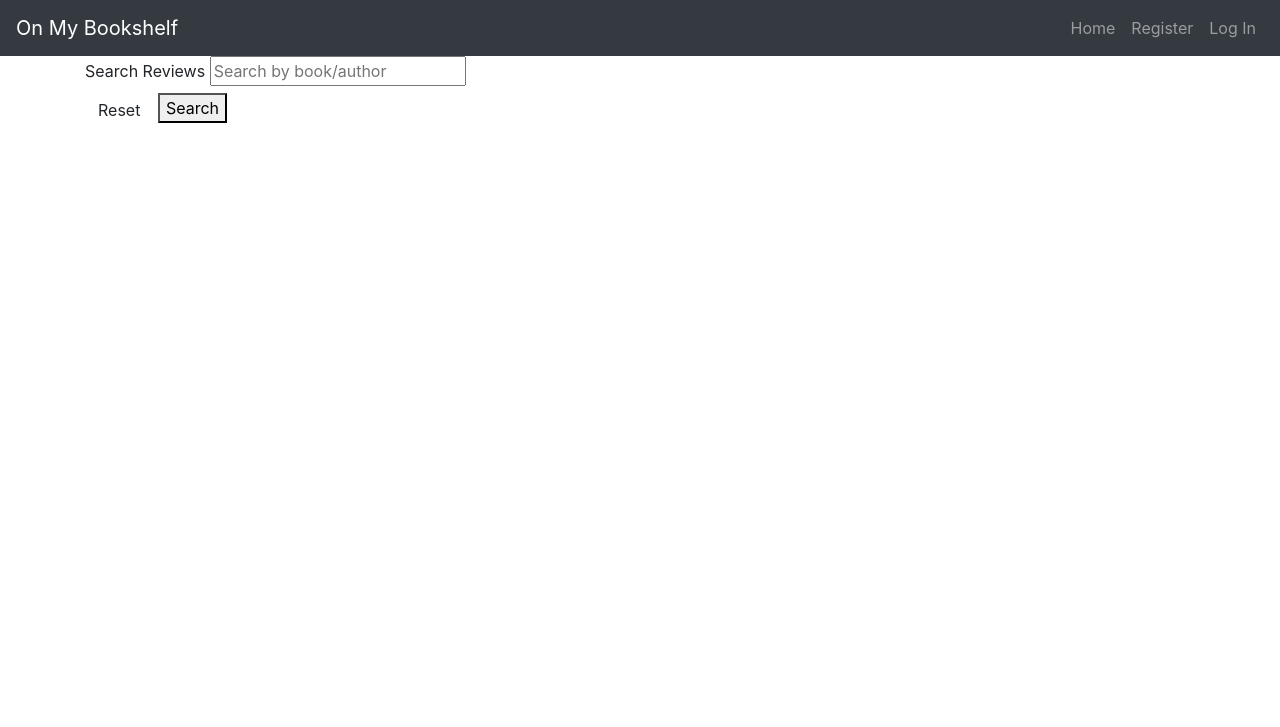
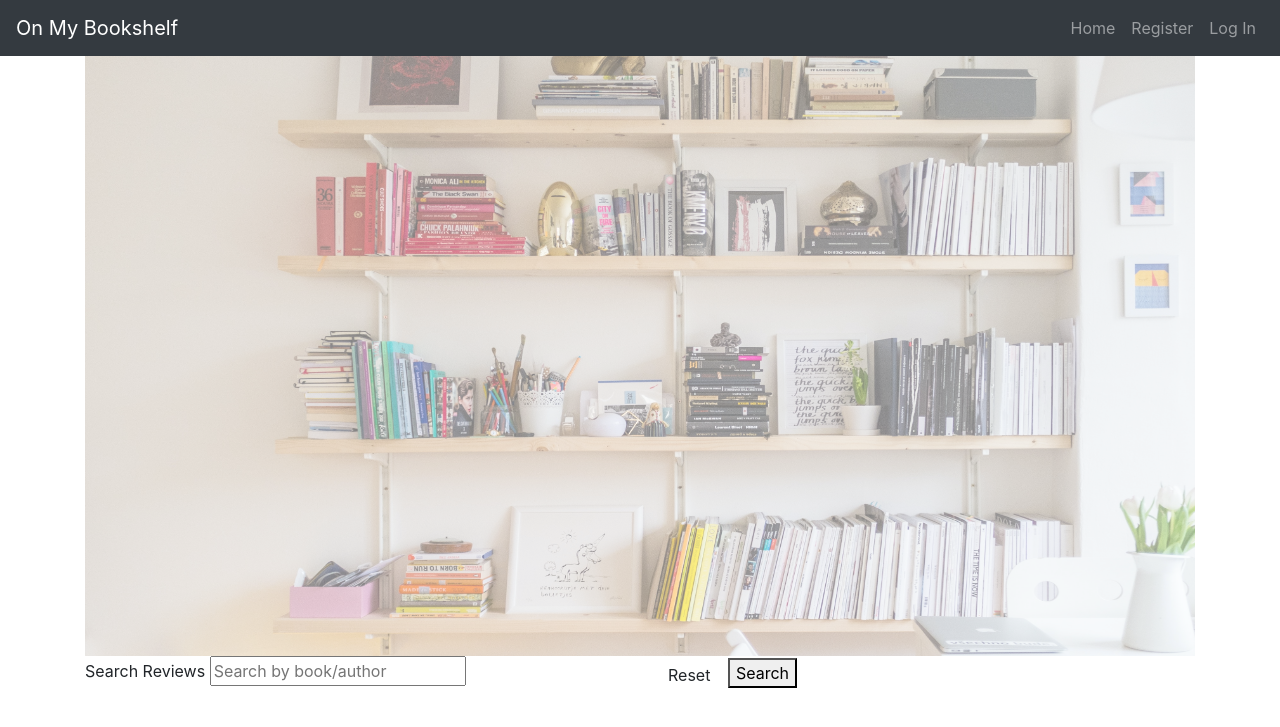
Before and after one commit to EimearCunningham/milestone-three, a Flask app: page / in a window 1280 px wide. Shown: the top 727 px of the page. Run offline with Flask 2, Linux system fonts and the light colour scheme; data that the repository does not hold is empty; some libraries are stand-ins or nearby versions.

Commit message:
Add hero image to reviews.html

```diff
--- a/static/css/style.css
+++ b/static/css/style.css
@@ -1,3 +1,10 @@
 .navbar-nav {
             margin-left: auto;
         }
+
+#background {
+  width: 100%;
+  height: 600px;
+  opacity: 0.5;
+  position: relative;
+}
--- a/templates/reviews.html
+++ b/templates/reviews.html
@@ -1,22 +1,27 @@
 {% extends "base.html" %}
 {% block content %}
 
+<div>
+    <div>
+        <img src="static/images/on-my-bookshelf.jpg" alt="bookshelf" id="background">
+    </div>
+</div>
+
+
+<form action="{{ url_for('search') }}" method="POST">
     <div class="row">
-    <form action="{{ url_for('search') }}" method="POST" class="col-sm-12">
-        <div class="row">
-            <div class="col-sm-12">
+        <div class="col">
             <label for="query">Search Reviews</label>
-                <input type="text" name="query" id="query" class="validate" minlength="3" required placeholder="Search by book/author">
-
+            <input type="text" name="query" id="query" class="validate" minlength="3" required
+                placeholder="Search by book/author">
         </div>
         <div class="col">
             <a href="{{ url_for('get_reviews') }}" class="btn"> Reset </a>
             <button type="submit">Search</button>
         </div>
     </div>
+</form>
 
-    </form>
-</div>
 
 <div class="card-columns">
     {% for review in reviews %}
@@ -32,8 +37,10 @@
             <li class="list-group-item">Reviewed by: {{ review.created_by }}</li>
         </ul>
         <div>
-            <a class="btn btn-primary btn-sm" href="{{ url_for('edit_review', review_id=review._id) }}" role="button">Edit Review</a>
-            <a class="btn btn-secondary btn-sm" href="{{ url_for('delete_review', review_id=review._id) }}" role="button">Delete Review</a>
+            <a class="btn btn-primary btn-sm" href="{{ url_for('edit_review', review_id=review._id) }}"
+                role="button">Edit Review</a>
+            <a class="btn btn-secondary btn-sm" href="{{ url_for('delete_review', review_id=review._id) }}"
+                role="button">Delete Review</a>
         </div>
     </div>
     {% endfor %}
```
Also changed, not shown: static/images/on-my-bookshelf.jpg (added). Lines whose indentation alone changed are shown as unchanged.
